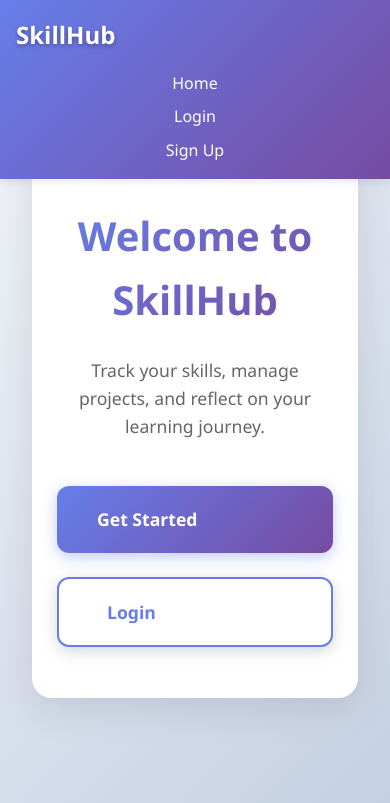
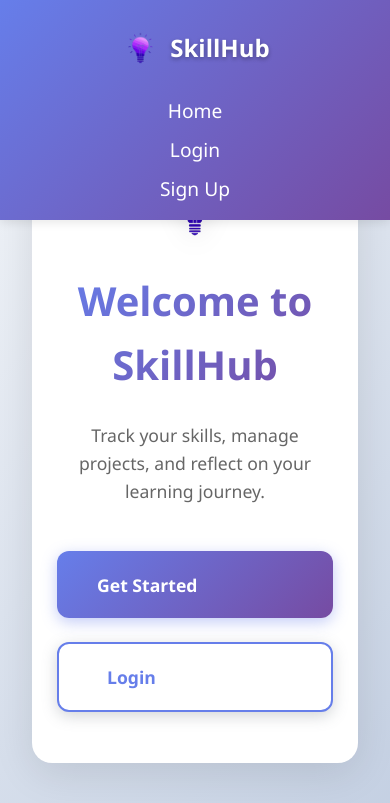
Before and after one commit to hayat-hani/Capstone-Project, a Django app: page / in a window 390 px wide. Shown: the top 803 px of the page. Run offline with Django 5.2, Linux system fonts and the light colour scheme.

Commit message:
Add Logo And Edit the ERD

```diff
--- a/main_app/signals.py
+++ b/main_app/signals.py
@@ -6,7 +6,7 @@ from .models import Skill, Project, Task, Reflection
 
 @receiver(post_save, sender=User)
 def create_sample_data(sender, instance, created, **kwargs):
-    """Create sample data for new users to help them get started with SkillHub"""
+    """create sample data for new users to help them get started with SkillHub"""
     if created:  # only for newly created users
         user = instance
 
--- a/main_app/static/css/base.css
+++ b/main_app/static/css/base.css
@@ -14,7 +14,7 @@ body {
 }
 
 main {
-    padding: 2rem;
+    padding: 1rem;
     max-width: 1200px;
     margin: 0 auto;
 }
@@ -57,6 +57,7 @@ nav a {
     border-radius: 8px;
     transition: all 0.3s ease;
     font-weight: 500;
+    font-size: larger;
 }
 
 nav a:hover {
@@ -3561,6 +3562,7 @@ nav a:hover {
     -webkit-text-fill-color: transparent;
     background-clip: text;
     margin-bottom: 1.5rem;
+    margin-top: 0rem
 }
 
 .landing p {
@@ -3841,3 +3843,150 @@ nav a:hover {
 .auth-container p:last-child {
     margin-bottom: 0;
 }
+
+/* logo and brand styling */
+.nav-brand {
+    display: flex;
+    align-items: center;
+    gap: 0.8rem;
+}
+
+.nav-brand .logo {
+    height: 40px;
+    width: auto;
+    transition: all 0.3s ease;
+}
+
+.nav-brand .logo:hover {
+    transform: scale(1.05);
+}
+
+.nav-brand h1 {
+    margin: 0;
+    color: white;
+    font-size: 1.8rem;
+    font-weight: 600;
+    text-shadow: 0 2px 4px rgba(0,0,0,0.3);
+}
+
+/* mobile responsive for logo and brand */
+@media (max-width: 768px) {
+    .nav-brand .logo {
+        height: 32px;
+    }
+
+    .nav-brand h1 {
+        font-size: 1.5rem;
+    }
+
+    .nav-brand {
+        gap: 0.6rem;
+    }
+}
+
+/* updated navigation layout for perfect alignment */
+nav {
+    display: flex;
+    align-items: center;
+    justify-content: space-between;
+}
+
+/* logo and brand styling - updated */
+.nav-brand {
+    display: flex;
+    align-items: center;
+    gap: 0.8rem;
+    text-decoration: none;
+    color: inherit;
+    transition: all 0.3s ease;
+}
+
+.nav-brand:hover {
+    opacity: 0.9;
+    transform: translateY(-1px);
+}
+
+.nav-brand .logo {
+    height: 40px;
+    width: auto;
+    transition: all 0.3s ease;
+}
+
+.nav-brand .logo:hover {
+    transform: scale(1.05);
+}
+
+.nav-brand h1 {
+    margin: 0;
+    color: white;
+    font-size: 1.8rem;
+    font-weight: 600;
+    text-shadow: 0 2px 4px rgba(0,0,0,0.3);
+}
+
+/* ensure nav ul stays on the right */
+nav ul {
+    margin: 0;
+    padding: 0;
+    display: flex;
+    align-items: center;
+    gap: 0.5rem;
+}
+
+/* mobile responsive for updated nav */
+@media (max-width: 768px) {
+    nav {
+        flex-direction: column;
+        gap: 1rem;
+        padding: 1rem;
+    }
+
+    .nav-brand .logo {
+        height: 32px;
+    }
+
+    .nav-brand h1 {
+        font-size: 1.5rem;
+    }
+
+    .nav-brand {
+        gap: 0.6rem;
+    }
+
+    nav ul {
+        flex-direction: column;
+        gap: 0.5rem;
+        width: 100%;
+        text-align: center;
+    }
+}
+
+/* landing page logo styling */
+.landing-logo {
+    margin-bottom: 2rem;
+}
+
+.landing-logo-img {
+    height: 200px;
+    width: auto;
+    display: block;
+    margin: 0 auto;
+    transition: all 0.3s ease;
+    filter: drop-shadow(0 4px 12px rgba(0,0,0,0.1));
+}
+
+.landing-logo-img:hover {
+    transform: scale(1.05);
+    filter: drop-shadow(0 6px 20px rgba(0,0,0,0.15));
+}
+
+/* mobile responsive for landing logo */
+@media (max-width: 768px) {
+    .landing-logo-img {
+        height: 60px;
+    }
+
+    .landing-logo {
+        /* margin-bottom: 1rem; */
+    }
+}
--- a/main_app/templates/main_app/base.html
+++ b/main_app/templates/main_app/base.html
@@ -5,11 +5,15 @@
       <meta charset="UTF-8">
       <meta name="viewport" content="width=device-width, initial-scale=1.0">
       <title>SkillHub</title>
+      <link rel="icon" type="image/x-icon" href="{% static 'images/favicon.ico' %}">
       <link rel="stylesheet" href="{% static 'css/base.css' %}">
   </head>
   <body>
       <nav>
-          <h1>SkillHub</h1>
+          <a href="{% url 'main_app:home' %}" class="nav-brand">
+            <img src="{% static 'images/logo.png' %}" alt="SkillHub" class="logo">
+            <h1>SkillHub</h1>
+          </a>
           <ul>
                 <li><a href="/">Home</a></li>
                 {%if user.is_authenticated %}
--- a/main_app/templates/main_app/home.html
+++ b/main_app/templates/main_app/home.html
@@ -1,4 +1,5 @@
 {% extends 'main_app/base.html' %}
+{% load static %}
 
 {% block content %}
 {% if user.is_authenticated %}
@@ -136,6 +137,9 @@
     {% else %}
     <!-- non-authenticated users -->
     <div class="landing">
+        <div class="landing-logo">
+            <img src="{% static 'images/logo.png' %}" alt="SkillHub" class="landing-logo-img">
+        </div>
         <h1>Welcome to SkillHub</h1>
         <p>Track your skills, manage projects, and reflect on your learning journey.</p>
         <div class="auth-actions">
@@ -143,5 +147,6 @@
             <a href="{% url 'main_app:login' %}" class="btn-secondary">Login</a>
         </div>
     </div>
+
 {% endif %}
 {% endblock %}
```
Also changed, not shown: assets/erd.png, main_app/static/images/favicon.ico (added), main_app/static/images/logo.png (added).
